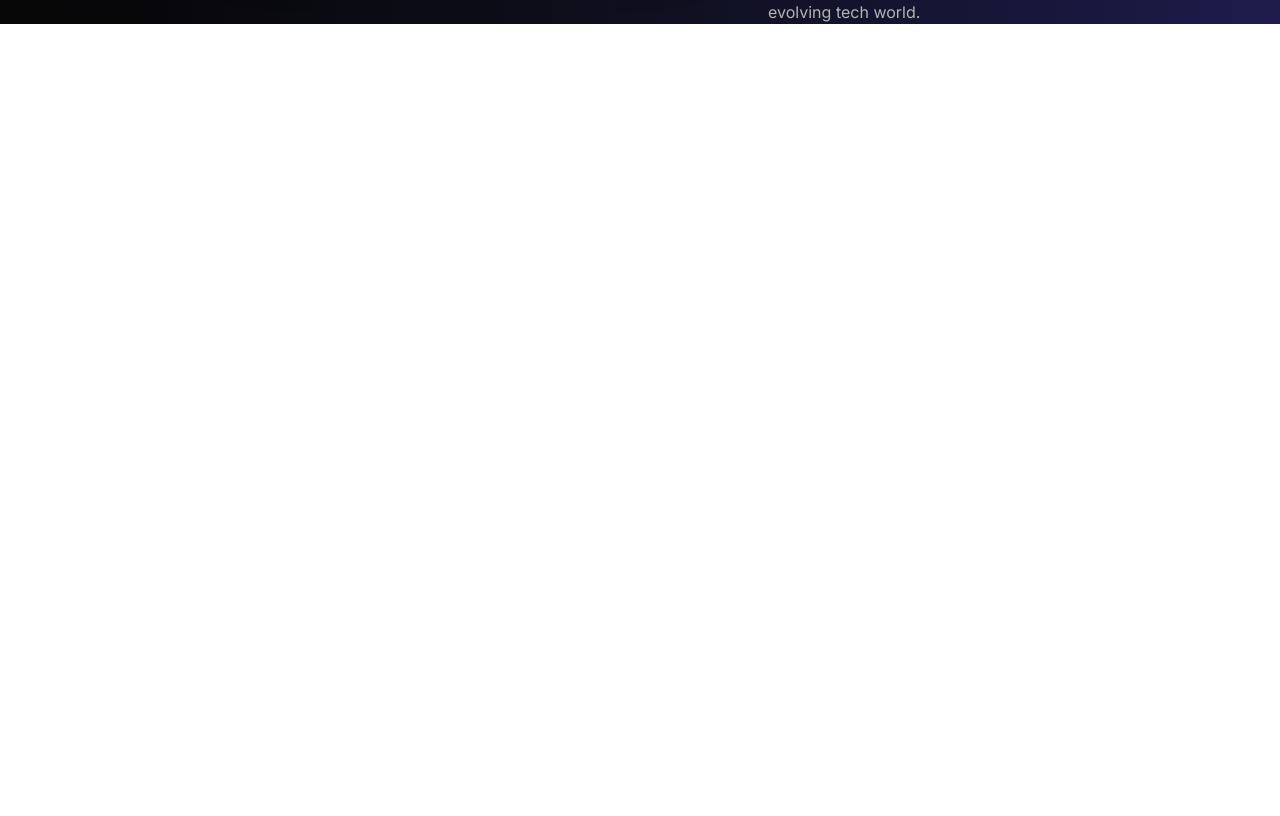
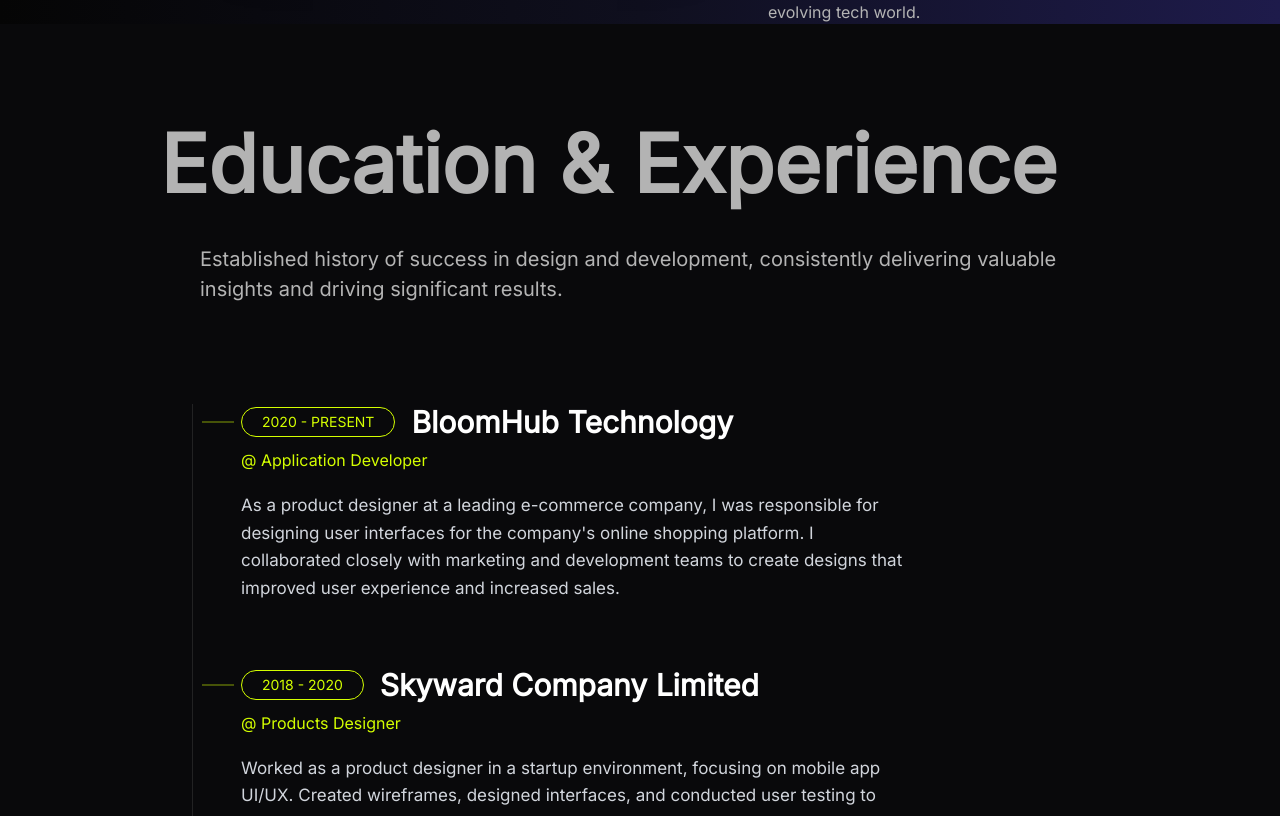
Before and after one commit to ruhul2003/My-Portfolio, a React (Vite) app: page / in a window 1280 px wide. Shown: the part 1984-2800 px from the top of the page. Before the commit the page ends 2008 px from the top, so only its background shows below. Built offline with nearby package versions, Linux system fonts and the light colour scheme.

Commit message:
Added sevices section

```diff
--- a/src/App.jsx
+++ b/src/App.jsx
@@ -2,6 +2,8 @@
 import Navbar from './Components/Navbar';
 import Banner from './Components/Banner';
 import About from './Components/About';
+import Education from './Components/Education';
+import Services from './Components/Services';
 function App() {
   return (
     <div className="min-h-screen overflow-hidden no-scrollbar">
@@ -10,6 +12,8 @@
       <main >
         <Banner />
         <About />
+        <Education />
+        <Services />
 
       </main>
     </div>
--- a/src/Components/Banner.jsx
+++ b/src/Components/Banner.jsx
@@ -25,7 +25,7 @@
                     </h1>
 
                     <p className="text-gray-500 text-base sm:text-lg md:text-xl font-light max-w-2xl mx-auto md:mx-0 leading-relaxed">
-                        Hi, I'm Stefeny — I'm a freelance product designer with 12+ years of experience focusing on app interfaces.
+                        Hi, I'm Ruhul Amin — I'm a full stack Web developer with 2+ years of experience focusing on app interfaces.
                     </p>
 
                     <div className="pt-2 flex justify-center md:justify-start">
--- /dev/null
+++ b/src/Components/Education.jsx
@@ -0,0 +1,102 @@
+import React from 'react';
+
+const Education = () => {
+    return (
+        <div>
+            {/* Header */}
+            <div className='py-25 bg-zinc-950 w-full'>
+                <div className='w-9/12 mx-auto'>
+                    <h1 className="text-4xl md:text-6xl lg:text-[80px] font-bold text-[#B3B3B3]">
+                        Education & Experience
+                    </h1>
+                    <p className='text-[#B4B4B4] mt-10 ml-10 text-[20px]'>
+                        Established history of success in design and development, consistently delivering valuable <br />
+                        insights and driving significant results.
+                    </p>
+                </div>
+            </div>
+
+            {/* Timeline */}
+            <div className="bg-zinc-950 text-white mb-10 pb-20 px-6 md:px-12 lg:px-20">
+                <div className="max-w-4xl mx-auto">
+
+                    {/* Vertical Line */}
+                    <div className="relative border-l border-white/10 pl-12 space-y-16">
+
+                        {/* ITEM 1 */}
+                        <div className="relative">
+                            <div className="flex items-center gap-4 flex-wrap">
+
+                                {/* Badge with connector */}
+                                <span className="relative border border-[#D4FF00] text-[#D4FF00] px-5 py-1 rounded-full text-sm whitespace-nowrap
+                                before:content-[''] before:absolute before:top-1/2 before:-left-10 before:w-8 before:h-px before:bg-[#D4FF00]/60 before:-translate-y-1/2">
+                                    2020 - PRESENT
+                                </span>
+
+                                <h3 className="text-2xl md:text-3xl font-semibold">
+                                    BloomHub Technology
+                                </h3>
+                            </div>
+
+                            <p className="text-[#D4FF00] mt-2">@ Application Developer</p>
+
+                            <p className="mt-5 text-gray-300 leading-relaxed text-[17px] max-w-2xl">
+                                As a product designer at a leading e-commerce company, I was responsible for designing
+                                user interfaces for the company's online shopping platform. I collaborated closely with
+                                marketing and development teams to create designs that improved user experience and increased sales.
+                            </p>
+                        </div>
+
+                        {/* ITEM 2 */}
+                        <div className="relative">
+                            <div className="flex items-center gap-4 flex-wrap">
+
+                                <span className="relative border border-[#D4FF00] text-[#D4FF00] px-5 py-1 rounded-full text-sm whitespace-nowrap
+                                before:content-[''] before:absolute before:top-1/2 before:-left-10 before:w-8 before:h-px before:bg-[#D4FF00]/60 before:-translate-y-1/2">
+                                    2018 - 2020
+                                </span>
+
+                                <h3 className="text-2xl md:text-3xl font-semibold">
+                                    Skyward Company Limited
+                                </h3>
+                            </div>
+
+                            <p className="text-[#D4FF00] mt-2">@ Products Designer</p>
+
+                            <p className="mt-5 text-gray-300 leading-relaxed text-[17px] max-w-2xl">
+                                Worked as a product designer in a startup environment, focusing on mobile app UI/UX.
+                                Created wireframes, designed interfaces, and conducted user testing to ensure a smooth experience.
+                            </p>
+                        </div>
+
+                        {/* ITEM 3 */}
+                        <div className="relative">
+                            <div className="flex items-center gap-4 flex-wrap">
+
+                                <span className="relative border border-[#D4FF00] text-[#D4FF00] px-5 py-1 rounded-full text-sm whitespace-nowrap
+                                before:content-[''] before:absolute before:top-1/2 before:-left-10 before:w-8 before:h-px before:bg-[#D4FF00]/60 before:-translate-y-1/2">
+                                    2012 - 2018
+                                </span>
+
+                                <h3 className="text-2xl md:text-3xl font-semibold">
+                                    Atlas Innovations
+                                </h3>
+                            </div>
+
+                            <p className="text-[#D4FF00] mt-2">@ Senior Developer</p>
+
+                            <p className="mt-5 text-gray-300 leading-relaxed text-[17px] max-w-2xl">
+                                Worked with multiple clients across industries, building user interfaces and digital products.
+                                Focused on adaptability, clean design, and delivering efficient solutions.
+                            </p>
+                        </div>
+
+                    </div>
+
+                </div>
+            </div>
+        </div>
+    );
+};
+
+export default Education;
--- a/src/Components/Navbar.jsx
+++ b/src/Components/Navbar.jsx
@@ -23,7 +23,7 @@
                     <li className="hover:text-[#C4F000] cursor-pointer transition-colors">Home</li>
                     <li className="hover:text-[#C4F000] cursor-pointer transition-colors">About</li>
                     <li className="hover:text-[#C4F000] cursor-pointer transition-colors">Projects</li>
-                    <li className="hover:text-[#C4F000] cursor-pointer transition-colors">Blog</li>
+                    <li className="hover:text-[#C4F000] cursor-pointer transition-colors">Services</li>
                     <li className="hover:text-[#C4F000] cursor-pointer transition-colors">Contact</li>
                 </ul>
 
--- /dev/null
+++ b/src/Components/Services.jsx
@@ -0,0 +1,56 @@
+import React from 'react';
+import { TbBrandAirtable } from "react-icons/tb";
+import { SiCssdesignawards } from "react-icons/si";
+import { FaDatabase } from "react-icons/fa";
+
+
+
+const Services = () => {
+    return (
+        <div className="min-h-screen w-9/12 mx-auto ">
+            <div className='py-25 w-full'>
+                <div className='w-full mx-auto'>
+                    <h1 className="text-4xl md:text-6xl lg:text-[80px] font-bold text-[#B3B3B3]">
+                        Services
+                    </h1>
+                    <p className='text-[#B4B4B4] mt-10 ml-10 text-[20px]'>
+                        My Services Pave the Way for Exceptional Experiences, Where Quality and Commitment Define Every Interaction.
+                    </p>
+                </div>
+            </div>
+
+            {/* cards */}
+
+            <div className='grid grid-cols-1 md:grid-cols-2 lg:grid-cols-3 gap-5'>
+
+                <div className='w-[400px] bg-zinc-950 mx-auto px-7 py-8 rounded-lg border border-transparent hover:border-[#D4FF00] transition-all duration-300'>
+                    <TbBrandAirtable className='w-[55px] h-[55px] text-[#D4FF00]' />
+                    <h2 className='text-[22px] mt-5 text-white'>Brand Identity Design</h2>
+                    <p className='text-[16px] mt-5 text-[#B4B4B4]'>
+                        bionik gives you the blocks & kits you need to create a true website within minutes.
+                    </p>
+                </div>
+
+                <div className='w-[400px] bg-zinc-950 mx-auto px-7 py-8 rounded-lg border border-transparent hover:border-[#D4FF00] transition-all duration-300'>
+                    <SiCssdesignawards className='w-[55px] h-[55px] text-[#D4FF00]' />
+                    <h2 className='text-[22px] mt-5 text-white'>Website Design</h2>
+                    <p className='text-[16px] mt-5 text-[#B4B4B4]'>
+                        bionik gives you the blocks & kits you need to create a true website within minutes.
+                    </p>
+                </div>
+
+                <div className='w-[400px] bg-zinc-950 mx-auto px-7 py-8 rounded-lg border border-transparent hover:border-[#D4FF00] transition-all duration-300'>
+                    <FaDatabase className='w-[55px] h-[55px] text-[#D4FF00]' />
+                    <h2 className='text-[22px] mt-5 text-white'>Database Management</h2>
+                    <p className='text-[16px] mt-5 text-[#B4B4B4]'>
+                        bionik gives you the blocks & kits you need to create a true website within minutes.
+                    </p>
+                </div>
+
+            </div>
+
+        </div>
+    );
+};
+
+export default Services;
--- a/src/index.css
+++ b/src/index.css
@@ -7,10 +7,7 @@
 }
 
 body{ background: linear-gradient(to right,
-  #050505,
-  #0f0f1e,
-  #1e1b4b
-);
+  #050505,   #0f0f1e,   #1e1b4b);
 ;
 }
 
```
